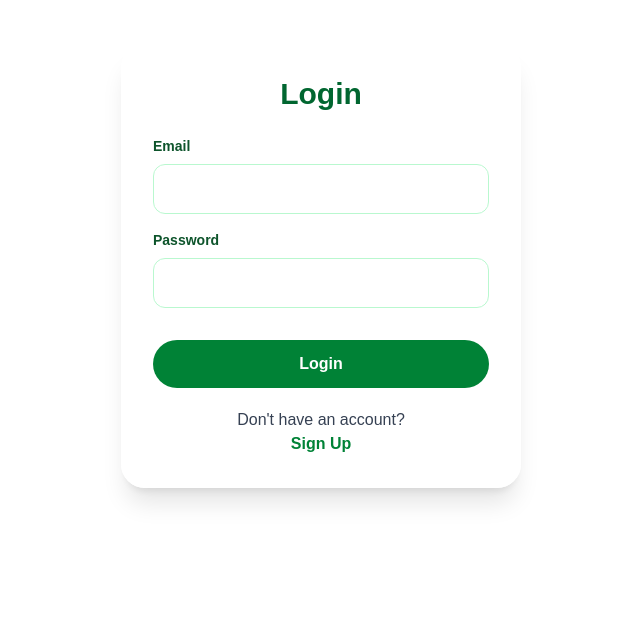
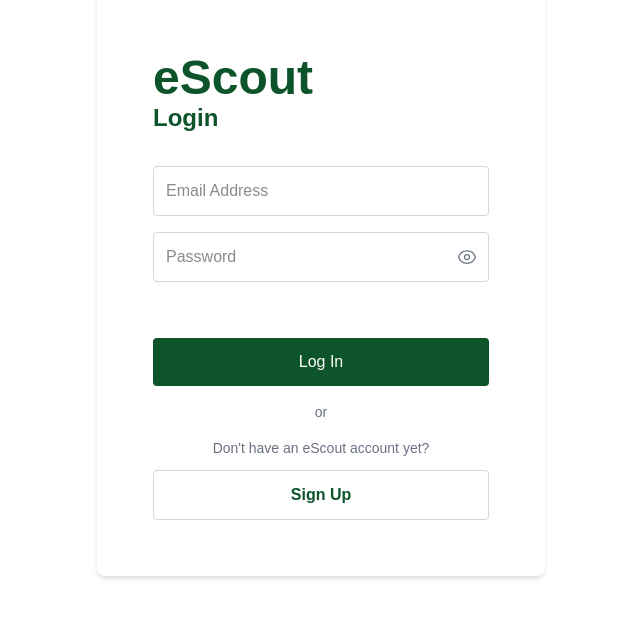
Before and after one commit to ictu-bsp/bsp-digital-platform, a Next.js app: page /login in a window 1280 px wide. Shown: the part 134-752 px from the top of the page, without its empty margins (319-959 px from the left). Built offline with nearby package versions, Linux system fonts and the light colour scheme.

Commit message:
Refactor login and dashboard components; remove unused pages and update navigation links

```diff
--- a/src/app/Login-Page/page.tsx
+++ /dev/null
@@ -1,60 +0,0 @@
-"use client";
-
-import { useState } from "react";
-import Link from "next/link";
-import { EyeIcon, EyeSlashIcon } from "@heroicons/react/24/outline";
-
-export default function LoginPage() {
-    const [showPassword, setShowPassword] = useState(false);
-
-    return (
-        <main className="flex min-h-screen items-center justify-center bg-white">
-            <div className="w-full max-w-sm p-6">
-                <button className="mb-6 text-3xl text-green-900">
-
-                </button>
-                <h1 className="text-5xl font-bold text-green-900">
-                    eScout
-                </h1>
-                <h2 className="mb-8 text-2xl font-semibold text-green-900">
-                    Login
-                </h2>
-                <input
-                type="email"
-                placeholder="Email Address"
-                className="mb-4 w-full rounded border border-gray-300 p-3 pr-12"
-                />
-            <div className="relative mb-6">
-                <input
-                type={showPassword ? "text" : "password"}
-                placeholder="Password"
-                className="w-full rounded border border-gray-300 p-3 pr-12"
-                />
-                <button
-                type="button"
-                onClick={() => setShowPassword(!showPassword)}
-                className="absolute inset-y-0 right-3 flex items-center"
-                >
-                    {showPassword ? (
-                        <EyeSlashIcon className="h-5 w-5 text-gray-500" />
-                    ) : (
-                        <EyeIcon className="h-5 w-5 text-gray-500" />
-                    )}
-                </button>
-            </div>
-                <button className="mt-16 md:mt-10 lg:mt-8 w-full rounded bg-green-900 p-3 text-white hover:bg-green-700">
-                    Log In
-                </button>
-                <p className="my-4 text-center text-sm text-gray-500">
-                    or
-                </p>
-                <p className="text-center text-sm text-gray-500">
-                    Don't have an eScout account yet?
-                </p>
-                <button className="text-center mt-3 w-full rounded border border-gray-300 p-3 font-semibold text-green-900 hover:bg-gray-100">
-                    Sign Up
-                </button>
-            </div>
-        </main>
-        );
-}
--- a/src/app/dashboard/page.tsx
+++ b/src/app/dashboard/page.tsx
@@ -1,23 +1,35 @@
-export default function Dashboard() {
+import Header from "@/components/Header";
+import PromoCarousel, { PromoBanner } from "@/components/PromoCarousel";
+import DashboardGrid from "@/components/DashboardGrid";
+import BottomNav from "@/components/BottomNav";
 
-    return (
+const user = {
+  userName: "Juan",
+  userAvatarUrl: null,
+};
 
-        <main className="min-h-screen flex justify-center items-center">
+const promoBanners: PromoBanner[] = [
+  { id: "banner-1", backgroundColor: "#daf5e7", linkUrl: "/dashboard?promo=1", label: "" },
+  { id: "banner-2", backgroundColor: "#e7f2df", linkUrl: "/dashboard?promo=2", label: "" },
+  { id: "banner-3", backgroundColor: "#d7f0fc", linkUrl: "/dashboard?promo=3", label: "" },
+  { id: "banner-4", backgroundColor: "#f1f8e7", linkUrl: "/dashboard?promo=4", label: "" },
+  { id: "banner-5", backgroundColor: "#e9f6ea", linkUrl: "/dashboard?promo=5", label: "" },
+  { id: "banner-6", backgroundColor: "#dff4f9", linkUrl: "/dashboard?promo=6", label: "" },
+  { id: "banner-7", backgroundColor: "#e8f8ea", linkUrl: "/dashboard?promo=7", label: "" },
+];
 
-            <div className="bg-white rounded-3xl p-10 shadow-xl">
+export default function DashboardPage() {
+  return (
+    <main className="min-h-screen bg-white text-slate-950">
+      <div className="mx-auto flex min-h-screen max-w-md flex-col">
+        <div className="flex-1 w-full pb-28">
+          <Header userName={user.userName} avatarUrl={user.userAvatarUrl ?? undefined} />
+          <PromoCarousel banners={promoBanners} />
+          <DashboardGrid />
+        </div>
 
-                <h1 className="text-4xl font-bold text-green-700">
-                    Welcome to eScout!
-                </h1>
-
-                <p className="mt-3 text-gray-600">
-                    Login simulation successful.
-                </p>
-
-            </div>
-
-        </main>
-
-    );
-
+        <BottomNav />
+      </div>
+    </main>
+  );
 }
--- a/src/app/dashboardscouts/page.tsx
+++ /dev/null
@@ -1,35 +0,0 @@
-import Header from "@/components/Header";
-import PromoCarousel, { PromoBanner } from "@/components/PromoCarousel";
-import DashboardGrid from "@/components/DashboardGrid";
-import BottomNav from "@/components/BottomNav";
-
-const user = {
-  userName: "Juan",
-  userAvatarUrl: null,
-};
-
-const promoBanners: PromoBanner[] = [
-  { id: "banner-1", backgroundColor: "#daf5e7", linkUrl: "/dashboard?promo=1", label: "" },
-  { id: "banner-2", backgroundColor: "#e7f2df", linkUrl: "/dashboard?promo=2", label: "" },
-  { id: "banner-3", backgroundColor: "#d7f0fc", linkUrl: "/dashboard?promo=3", label: "" },
-  { id: "banner-4", backgroundColor: "#f1f8e7", linkUrl: "/dashboard?promo=4", label: "" },
-  { id: "banner-5", backgroundColor: "#e9f6ea", linkUrl: "/dashboard?promo=5", label: "" },
-  { id: "banner-6", backgroundColor: "#dff4f9", linkUrl: "/dashboard?promo=6", label: "" },
-  { id: "banner-7", backgroundColor: "#e8f8ea", linkUrl: "/dashboard?promo=7", label: "" },
-];
-
-export default function DashboardPage() {
-  return (
-    <main className="min-h-screen bg-white text-slate-950">
-      <div className="mx-auto flex min-h-screen max-w-md flex-col">
-        <div className="flex-1 w-full pb-28">
-          <Header userName={user.userName} avatarUrl={user.userAvatarUrl ?? undefined} />
-          <PromoCarousel banners={promoBanners} />
-          <DashboardGrid />
-        </div>
-
-        <BottomNav />
-      </div>
-    </main>
-  );
-}
--- a/src/app/login/page.tsx
+++ b/src/app/login/page.tsx
@@ -1,77 +1,77 @@
 "use client";
 
+import { useState } from "react";
+import { useRouter } from "next/navigation";
 import Link from "next/link";
-import { useRouter } from "next/navigation";
-import InputField from "@/components/InputField";
+import { EyeIcon, EyeSlashIcon } from "@heroicons/react/24/outline";
 
-export default function Login() {
+export default function LoginPage() {
 
     const router = useRouter();
 
-    function handleLogin(e: React.FormEvent){
+        function handleLogin(e: React.FormEvent){
 
-        e.preventDefault();
+            e.preventDefault();
 
-        alert("Login Successful!");
+            alert("Login Successful!");
 
-        router.push("/dashboard");
+            router.push("/dashboard");
+        }
 
-    }
+    const [showPassword, setShowPassword] = useState(false);
 
     return (
+        <main className="flex min-h-screen items-center justify-center bg-white">
+            <form onSubmit={handleLogin} className="w-full max-w-md rounded-lg bg-white p-8 shadow-md">
+            <div className="w-full max-w-sm p-6">
+                <button className="mb-6 text-3xl text-green-900">
 
-        <main className="min-h-screen flex justify-center items-center">
-
-            <form
-                onSubmit={handleLogin}
-                className="bg-white/90 backdrop-blur-md rounded-3xl shadow-xl p-8 w-[400px]"
-            >
-
-                <h1 className="text-3xl font-bold text-green-800 mb-6 text-center">
+                </button>
+                <h1 className="text-5xl font-bold text-green-900">
+                    eScout
+                </h1>
+                <h2 className="mb-8 text-2xl font-semibold text-green-900">
                     Login
-                </h1>
-
-                <InputField
-                    label="Email"
-                    type="email"
+                </h2>
+                <input
+                type="email"
+                placeholder="Email Address"
+                className="mb-4 w-full rounded border border-gray-300 p-3 pr-12"
                 />
-
-                <InputField
-                    label="Password"
-                    type="password"
+            <div className="relative mb-6">
+                <input
+                type={showPassword ? "text" : "password"}
+                placeholder="Password"
+                className="w-full rounded border border-gray-300 p-3 pr-12"
                 />
-
                 <button
-                    className="
-                        mt-4
-                        w-full
-                        rounded-full
-                        bg-green-700
-                        py-3
-                        text-white
-                        font-bold
-                        hover:bg-green-800
-                        transition
-                    "
+                type="button"
+                onClick={() => setShowPassword(!showPassword)}
+                className="absolute inset-y-0 right-3 flex items-center"
                 >
-                    Login
+                    {showPassword ? (
+                        <EyeSlashIcon className="h-5 w-5 text-gray-500" />
+                    ) : (
+                        <EyeIcon className="h-5 w-5 text-gray-500" />
+                    )}
                 </button>
-
-                <p className="text-center mt-5 text-gray-700">
-                    Don't have an account?
+            </div>
+                <button className="mt-16 md:mt-10 lg:mt-8 w-full rounded bg-green-900 p-3 text-white hover:bg-green-700">
+                    Log In
+                </button>
+                <p className="my-4 text-center text-sm text-gray-500">
+                    or
                 </p>
-
-                <Link
-                    href="/register"
-                    className="block text-center text-green-700 font-semibold hover:underline"
-                >
+                <p className="text-center text-sm text-gray-500">
+                    Don't have an eScout account yet?
+                </p>
+                <Link href="/signup">
+                <button className="text-center mt-3 w-full rounded border border-gray-300 p-3 font-semibold text-green-900 hover:bg-gray-100">
                     Sign Up
+                </button>
                 </Link>
-
+                </div>
             </form>
-
         </main>
-
-    );
-
-}
+        );
+ }
--- a/src/components/BottomNav.tsx
+++ b/src/components/BottomNav.tsx
@@ -14,7 +14,7 @@
   {
     key: "home",
     label: "Home",
-    href: "/dashboardscouts",
+    href: "/dashboard",
     icon: (
       <svg viewBox="0 0 24 24" className="h-6 w-6" fill="none" stroke="currentColor" strokeWidth="1.8">
         <path d="M3 10.5L12 3l9 7.5V20a1 1 0 0 1-1 1h-5.5V14H9.5v7H4a1 1 0 0 1-1-1v-9.5Z" />
@@ -24,19 +24,19 @@
   {
     key: "membership",
     label: "Membership",
-    href: "/dashboardscouts/membership",
+    href: "/dashboard/membership",
     icon: <img src="/MembershipID.svg" alt="" className="h-7 w-7" />,
   },
   {
     key: "advancement",
     label: "Advancement",
-    href: "/dashboardscouts/advancement",
+    href: "/dashboard/advancement",
     icon: <img src="/Advancement.svg" alt="" className="h-7 w-7" />,
   },
   {
     key: "activities",
     label: "Activities",
-    href: "/dashboardscouts/activities",
+    href: "/dashboard/activities",
     icon: <img src="/Activities.svg" alt="" className="h-7 w-7" />,
   },
 ];
```
Also changed, not shown: src/app/dashboard/activities/page.tsx (renamed from src/app/dashboardscouts/activities/page.tsx), src/app/dashboard/advancement/page.tsx (renamed from src/app/dashboardscouts/advancement/page.tsx), src/app/dashboard/membership/page.tsx (renamed from src/app/dashboardscouts/membership/page.tsx).
